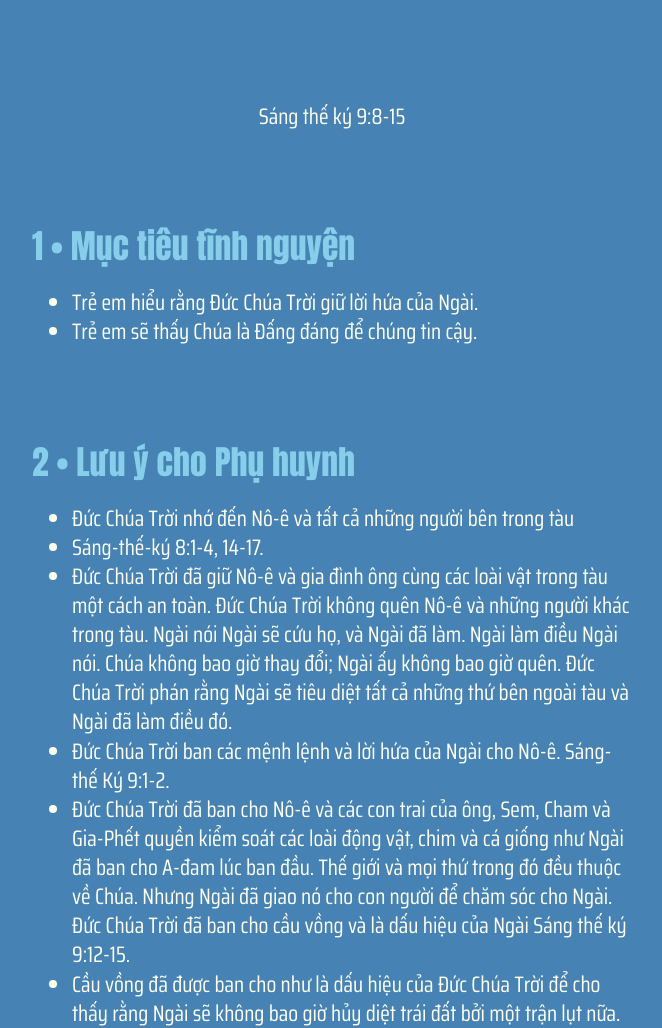
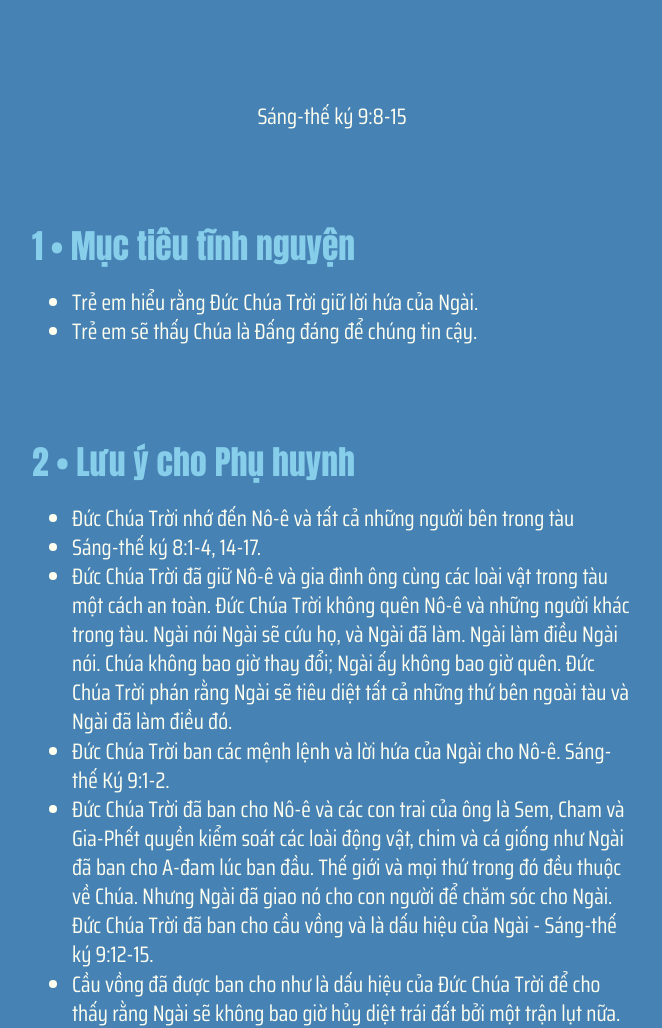
Before and after one commit to GospelTrust/LGS, a Jekyll site: the page built from docs/content/_vi/11-2.md, in a window 1280 px wide and 1400 px high, scrolled down 318 px. Shown: the part 161-1189 px from the top of the window, without its empty margins (308-970 px from the left). Built offline with Jekyll 4.4.1, drawn with Linux system fonts in a browser that asks for light colours; some web fonts are replaced; some of the changed text lies outside the part shown.

Commit message:
Update: w11d2

```diff
--- a/docs/content/_vi/11-2.md
+++ b/docs/content/_vi/11-2.md
@@ -1,8 +1,8 @@
 ---
 week: 11
 day: 2
-title: 'NÔ-Ê: MỘT LỜI HỨA MÀU SẮC'
-bible: 'Sáng thế ký 9:8-15'
+title: 'Nô-ê: một lời hứa màu sắc'
+bible: 'Sáng-thế ký 9:8-15'
 layout: lesson
 ---
 
@@ -14,21 +14,21 @@
 
 {% include lesson/section.html index=2 %}
 * Đức Chúa Trời nhớ đến Nô-ê và tất cả những người bên trong tàu
-- Sáng-thế-ký 8:1-4, 14-17.
+- Sáng-thế ký 8:1-4, 14-17.
 - Đức Chúa Trời đã giữ Nô-ê và gia đình ông cùng các loài vật trong tàu một cách an toàn. Đức Chúa Trời không quên Nô-ê và những người khác trong tàu. Ngài nói Ngài sẽ cứu họ, và Ngài đã làm. Ngài làm điều Ngài nói. Chúa không bao giờ thay đổi; Ngài ấy không bao giờ quên. Đức Chúa Trời phán rằng Ngài sẽ tiêu diệt tất cả những thứ bên ngoài tàu và Ngài đã làm điều đó.
 * Đức Chúa Trời ban các mệnh lệnh và lời hứa của Ngài cho Nô-ê. Sáng-thế Ký 9:1-2.
-- Đức Chúa Trời đã ban cho Nô-ê và các con trai của ông, Sem, Cham và Gia-Phết quyền kiểm soát các loài động vật, chim và cá giống như Ngài đã ban cho A-đam lúc ban đầu. Thế giới và mọi thứ trong đó đều thuộc về Chúa. Nhưng Ngài đã giao nó cho con người để chăm sóc cho Ngài. Đức Chúa Trời đã ban cho cầu vồng và là dấu hiệu của Ngài Sáng thế ký 9:12-15.
+- Đức Chúa Trời đã ban cho Nô-ê và các con trai của ông là Sem, Cham và Gia-Phết quyền kiểm soát các loài động vật, chim và cá giống như Ngài đã ban cho A-đam lúc ban đầu. Thế giới và mọi thứ trong đó đều thuộc về Chúa. Nhưng Ngài đã giao nó cho con người để chăm sóc cho Ngài. Đức Chúa Trời đã ban cho cầu vồng và là dấu hiệu của Ngài - Sáng-thế ký 9:12-15.
 - Cầu vồng đã được ban cho như là dấu hiệu của Đức Chúa Trời để cho thấy rằng Ngài sẽ không bao giờ hủy diệt trái đất bởi một trận lụt nữa. Khi bạn nhìn thấy cầu vồng, hãy nhớ rằng Đức Chúa Trời đã ban cho cầu vồng như một dấu hiệu rằng Ngài sẽ không bao giờ hủy diệt thế giới bởi một trận lụt nữa.
 - Đã nhiều ngàn năm trôi qua kể từ trận lụt. Đức Chúa Trời đã thành tín tuân giữ Lời Ngài.
 
 
 {% include lesson/section.html index=3 %}
-Lạy Chúa, Ngài đang kiểm soát mọi thứ. Ngài thật là Đấng đầy khôn ngoan. Ngài không bị nhầm lẫn và Ngài thật tốt lành. Kế hoạch của Ngài cho chúng con là tốt nhất vì Ngài yêu chúng con. Xin Chúa giúp chúng con luôn bình tĩnh và tin tưởng vào Ngài. Nhân danh Chúa Jêsus Christ, chúng con cầu nguyện, Amen.
+> Lạy Chúa, Ngài đang kiểm soát mọi thứ. Ngài thật là Đấng đầy khôn ngoan. Ngài không bị nhầm lẫn và Ngài thật tốt lành. Kế hoạch của Ngài cho chúng con là tốt nhất vì Ngài yêu chúng con. Xin Chúa giúp chúng con luôn bình tĩnh và tin tưởng vào Ngài. Nhân danh Chúa Jêsus Christ, chúng con cầu nguyện, Amen.
 
 
 {% include lesson/section.html index=4 %}
-Phục-truyền Luật-lệ Ký 7:9
-- "Vậy nên, phải nhận biết rằng Giê-hô-va Đức Chúa Trời ngươi, ấy là Đức Chúa Trời, tức Đức Chúa Trời thành tín, giữ sự giao ước và nhân từ đến ngàn đời cho những người yêu mến Ngài và vâng giữ các điều răn Ngài."
+### Phục-truyền Luật-lệ Ký 7:9
+ "Vậy nên, phải nhận biết rằng Giê-hô-va Đức Chúa Trời ngươi, ấy là Đức Chúa Trời, tức Đức Chúa Trời thành tín, giữ sự giao ước và nhân từ đến ngàn đời cho những người yêu mến Ngài và vâng giữ các điều răn Ngài."
 
 
 
@@ -45,7 +45,7 @@
 
 
 {% include lesson/section.html index=8 %}
-KỂ LẠI CÂU CHUYỆN
+### Kể lại câu chuyện
 Cho xem một số hình ảnh (Nô-ê và các con trai của ông, động vật ra khỏi thuyền và cầu vồng). Theo đúng trình tự của câu chuyện (Sáng-thế ký 9:8-15) và để trẻ em mô tả những gì có trong bức tranh.
 
 
@@ -56,4 +56,4 @@
 
 
 {% include lesson/section.html index=10 %}
-Lạy Chúa, con ngợi khen Ngài vì Ngài cai trị trên mọi sự. Thế giới và mọi thứ trong đó đều thuộc về Ngài và Ngài biết rõ con. Ngài nhớ đến con. Cảm ơn Ngài đã chăm sóc con tốt nhất. Xin Chúa giúp con chăm sóc tốt phần nhỏ bé của thế giới mà con đang sống. Nhân danh Chúa Jêsus Christ, chúng con cầu nguyện, Amen!
+> Lạy Chúa, con ngợi khen Ngài vì Ngài cai trị trên mọi sự. Thế giới và mọi thứ trong đó đều thuộc về Ngài và Ngài biết rõ con. Ngài nhớ đến con. Cảm ơn Ngài đã chăm sóc con tốt nhất. Xin Chúa giúp con chăm sóc tốt phần nhỏ bé của thế giới mà con đang sống. Nhân danh Chúa Jêsus Christ, chúng con cầu nguyện, Amen!
```
